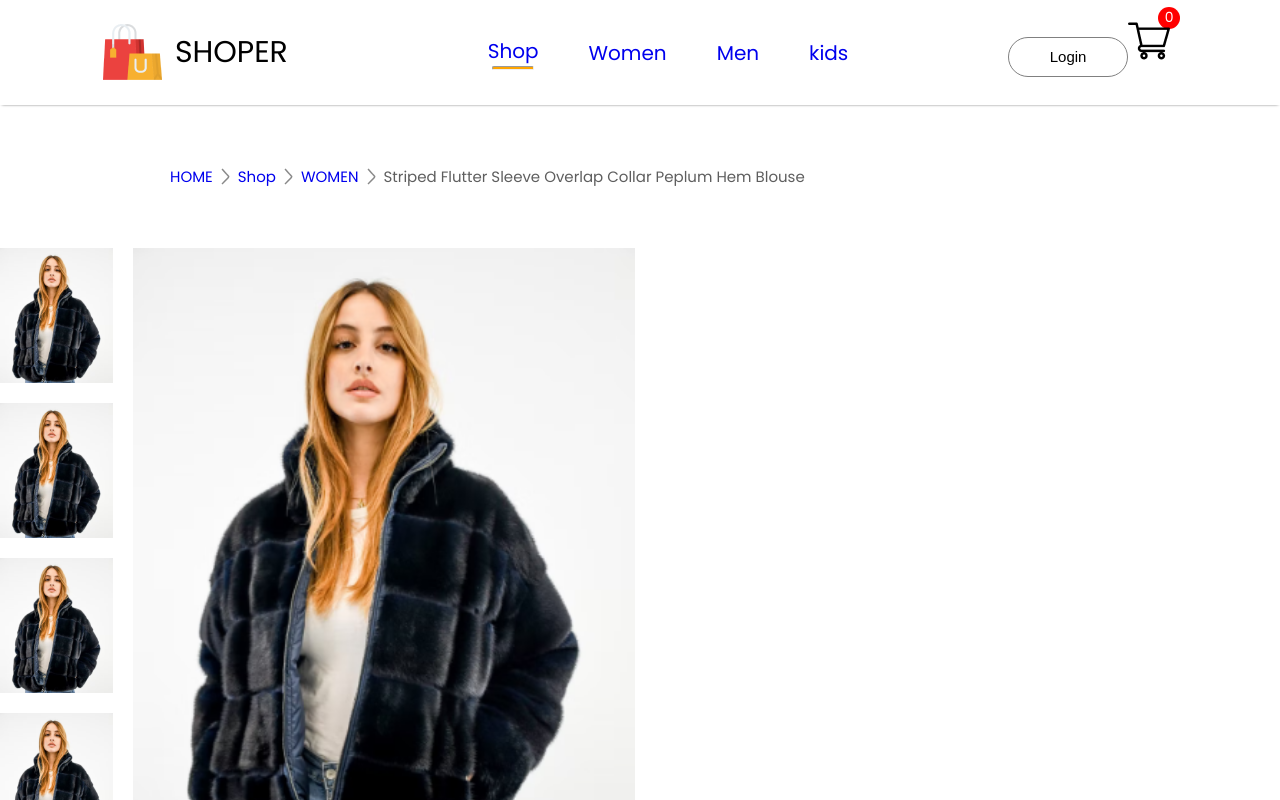
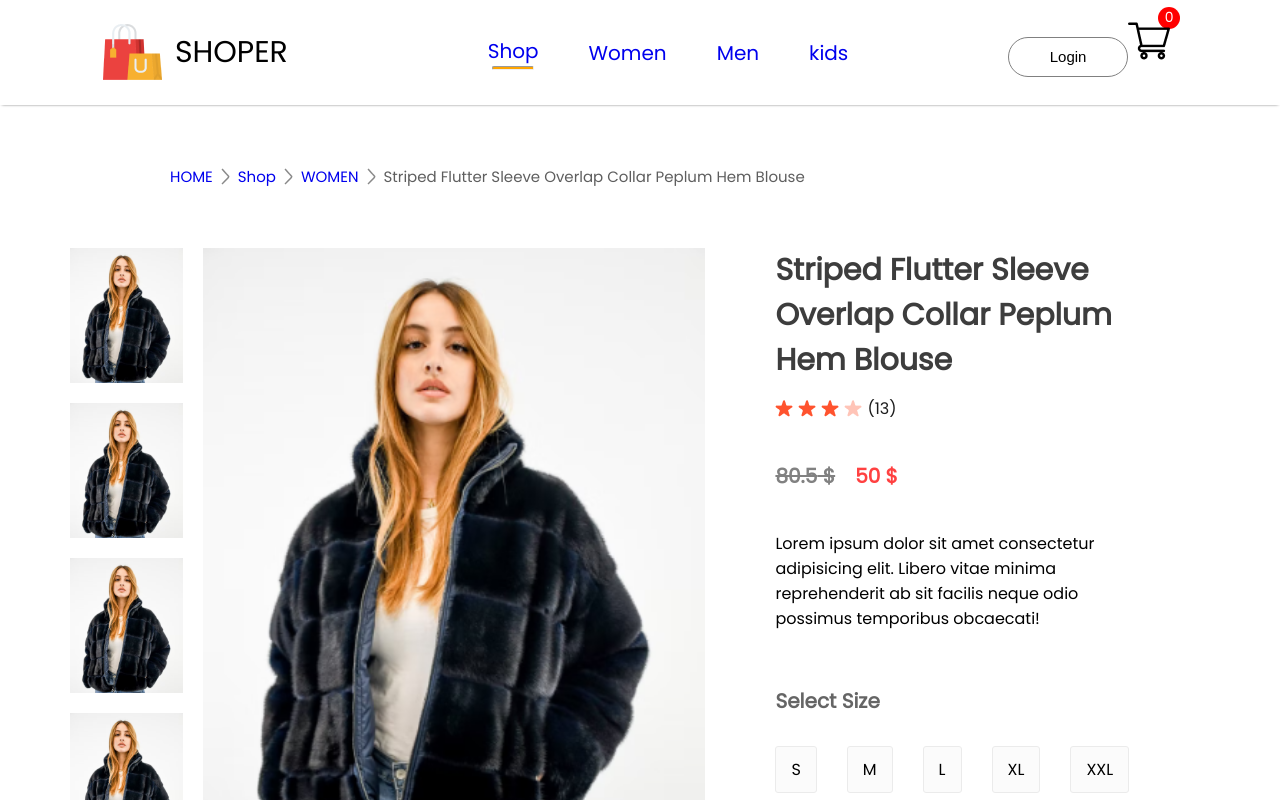
Before and after one commit to m-fadi/E-commerce, a React (Create React App) app: page /product/1 in a window 1280 px wide. Shown: the top 800 px of the page. Built offline with nearby package versions, Linux system fonts and the light colour scheme.

Commit message:
fix doubled className

```diff
--- a/src/components/DisplayProduct/DisplayProduct.jsx
+++ b/src/components/DisplayProduct/DisplayProduct.jsx
@@ -7,7 +7,7 @@ function DisplayProduct(props) {
     const { product } = props;
 
     return (
-        <div className="container">
+        <div className="product-container">
             <div className="left-side">
                 <div className="img-list">
                     <img src={product.image} alt="" />
@@ -32,7 +32,7 @@ function DisplayProduct(props) {
                     <div className="price-old">{product.old_price} $</div>
                     <div className="price-new">{product.new_price} $</div>
                 </div>
-                <div className="description">
+                <div className="product-description">
                     Lorem ipsum dolor sit amet consectetur adipisicing elit.
                     Libero vitae minima reprehenderit ab sit facilis neque odio
                     possimus temporibus obcaecati!
```
